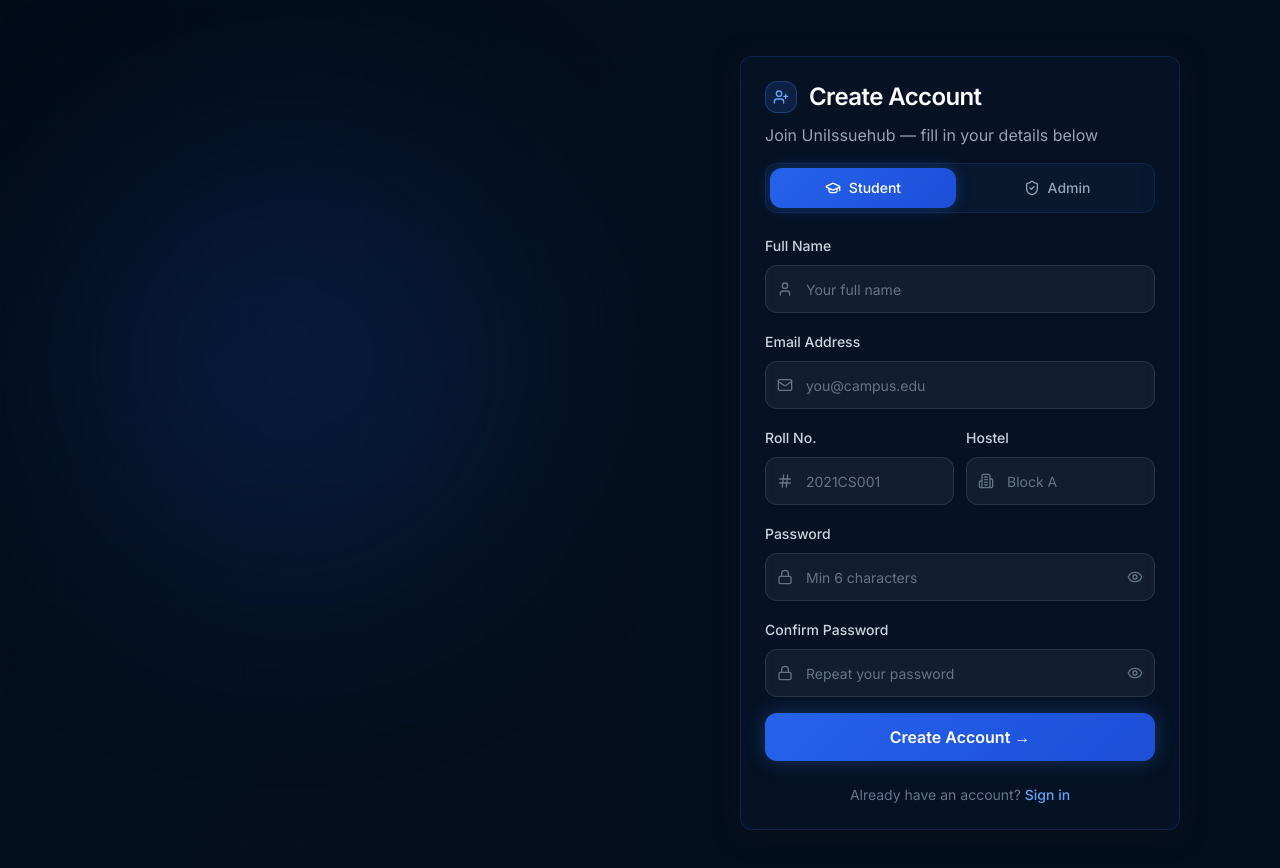
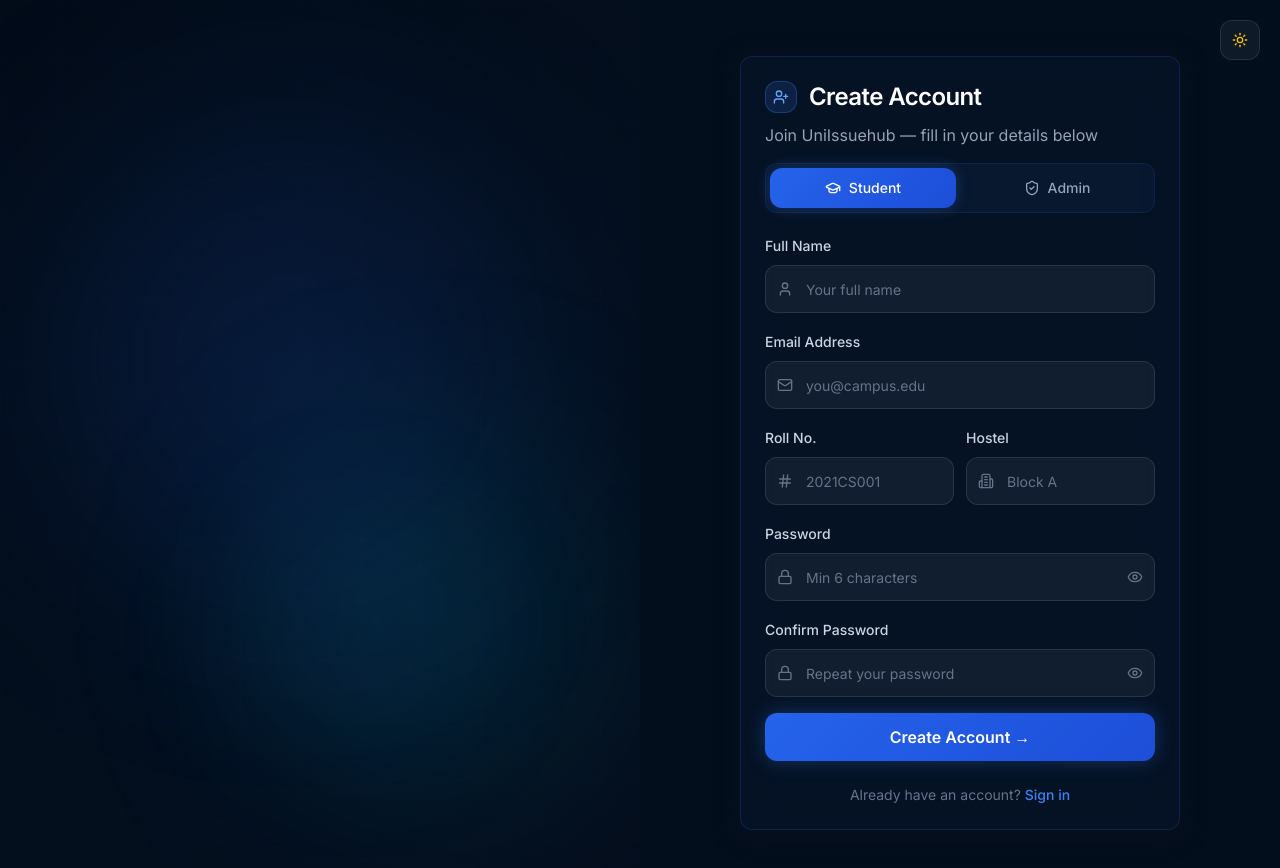
Before and after one commit to atul-upadhyay-7/complaint-system, a React (Vite) app in the folder frontend/: page /register in a window 1280 px wide. Shown: the top 868 px of the page. Built offline with nearby package versions, Linux system fonts and the light colour scheme; no server answers.

Commit message:
fix: add full dark/light theme support to Register page (useTheme hook + toggle button)

```diff
--- a/frontend/src/pages/Register.jsx
+++ b/frontend/src/pages/Register.jsx
@@ -1,8 +1,9 @@
 import { useState } from 'react';
 import { useNavigate, Link } from 'react-router-dom';
 import { useAuth } from '../context/AuthContext';
+import { useTheme } from '../context/ThemeContext';
 import toast from 'react-hot-toast';
-import { Eye, EyeOff, Loader2, GraduationCap, ShieldCheck, User, Mail, Lock, Hash, Building2, Sparkles, UserPlus } from 'lucide-react';
+import { Eye, EyeOff, Loader2, GraduationCap, ShieldCheck, User, Mail, Lock, Hash, Building2, UserPlus, Sun, Moon } from 'lucide-react';
 import { Button } from '@/components/ui/button';
 import { Input } from '@/components/ui/input';
 import { Label } from '@/components/ui/label';
@@ -14,7 +15,9 @@ export default function Register() {
     const [showConfirm, setShowConfirm] = useState(false);
     const [loading, setLoading] = useState(false);
     const { register } = useAuth();
+    const { theme, toggleTheme } = useTheme();
     const navigate = useNavigate();
+    const isLight = theme === 'light';
 
     const handleSubmit = async (e) => {
         e.preventDefault();
@@ -34,14 +37,18 @@ export default function Register() {
     const set = (k) => (e) => setForm({ ...form, [k]: e.target.value });
 
     return (
-        <div className="min-h-screen grid lg:grid-cols-2 bg-background relative overflow-hidden">
+        <div className="min-h-screen grid lg:grid-cols-2 bg-background relative overflow-hidden" data-theme={theme}>
             {/* Left Hero Panel */}
-            <div className="hidden lg:flex relative flex-col justify-between p-12 overflow-hidden" style={{ background: 'linear-gradient(135deg, #020b18 0%, #040f1e 60%, #050d1c 100%)' }}>
+            <div className="hidden lg:flex relative flex-col justify-between p-12 overflow-hidden"
+                style={{ background: isLight ? 'linear-gradient(135deg, #dbeafe 0%, #eff6ff 60%, #e0f2fe 100%)' : 'linear-gradient(135deg, #020b18 0%, #040f1e 60%, #050d1c 100%)' }}>
                 {/* Animated orbs */}
                 <div className="absolute inset-0 overflow-hidden pointer-events-none">
-                    <div className="absolute top-[15%] left-[10%] w-[450px] h-[450px] bg-blue-600/15 rounded-full blur-[110px] animate-float" />
-                    <div className="absolute bottom-[10%] right-[5%] w-[350px] h-[350px] bg-cyan-600/12 rounded-full blur-[100px] animate-float" style={{ animationDelay: '2s' }} />
-                    <div className="absolute top-[60%] left-[40%] w-[200px] h-[200px] bg-blue-500/8 rounded-full blur-[80px] animate-float" style={{ animationDelay: '1s' }} />
+                    <div className="absolute top-[15%] left-[10%] w-[450px] h-[450px] rounded-full blur-[110px] animate-float"
+                        style={{ background: isLight ? 'rgba(59,130,246,0.12)' : 'rgba(37,99,235,0.15)' }} />
+                    <div className="absolute bottom-[10%] right-[5%] w-[350px] h-[350px] rounded-full blur-[100px] animate-float"
+                        style={{ background: isLight ? 'rgba(6,182,212,0.08)' : 'rgba(6,182,212,0.12)', animationDelay: '2s' }} />
+                    <div className="absolute top-[60%] left-[40%] w-[200px] h-[200px] rounded-full blur-[80px] animate-float"
+                        style={{ background: isLight ? 'rgba(59,130,246,0.06)' : 'rgba(59,130,246,0.08)', animationDelay: '1s' }} />
                 </div>
                 {/* Grid pattern */}
                 <div className="absolute inset-0 opacity-5" style={{ backgroundImage: 'linear-gradient(rgba(59,130,246,0.4) 1px, transparent 1px), linear-gradient(90deg, rgba(59,130,246,0.4) 1px, transparent 1px)', backgroundSize: '60px 60px' }} />
@@ -51,39 +58,50 @@ export default function Register() {
                     <div className="w-12 h-12 rounded-2xl bg-blue-500/15 border border-blue-500/30 flex items-center justify-center" style={{ boxShadow: '0 0 20px rgba(59,130,246,0.3)' }}>
                         <GraduationCap className="w-6 h-6 text-blue-400" />
                     </div>
-                    <span className="text-2xl font-bold text-white">UniIssue<span className="text-blue-500">Hub</span></span>
+                    <span className={`text-2xl font-bold ${isLight ? 'text-slate-800' : 'text-white'}`}>UniIssue<span className="text-blue-500">Hub</span></span>
                 </div>
 
                 {/* Hero Text */}
                 <div className="relative z-10 animate-slide-up" style={{ animationDelay: '0.2s' }}>
-                    <h1 className="text-5xl font-bold tracking-tight mb-6 text-white leading-tight">
+                    <h1 className={`text-5xl font-bold tracking-tight mb-6 leading-tight ${isLight ? 'text-slate-800' : 'text-white'}`}>
                         Your campus,<br />
                         <span style={{ background: 'linear-gradient(135deg, #3b82f6, #06b6d4)', WebkitBackgroundClip: 'text', WebkitTextFillColor: 'transparent' }}>
                             resolved faster.
                         </span>
                     </h1>
-                    <p className="text-lg text-slate-400 max-w-md leading-relaxed">
+                    <p className={`text-lg max-w-md leading-relaxed ${isLight ? 'text-slate-600' : 'text-slate-400'}`}>
                         Create your account and start submitting complaints, tracking resolutions, and staying informed — all in one place.
                     </p>
                     {/* Feature Pills */}
                     <div className="mt-10 flex flex-wrap gap-3">
                         {['🎓 Student Portal', '🔔 Real-time Alerts', '📋 Track Issues', '🔒 Secure & Private'].map(f => (
-                            <span key={f} className="px-3 py-1.5 rounded-full text-xs font-medium bg-white/5 border border-white/10 text-slate-300">{f}</span>
+                            <span key={f} className={`px-3 py-1.5 rounded-full text-xs font-medium border ${isLight ? 'bg-blue-50 border-blue-200 text-slate-600' : 'bg-white/5 border-white/10 text-slate-300'}`}>{f}</span>
                         ))}
                     </div>
                 </div>
 
                 {/* Bottom quote */}
                 <div className="relative z-10 animate-fade-in" style={{ animationDelay: '0.4s' }}>
-                    <div className="p-4 rounded-2xl border border-blue-900/30" style={{ background: 'rgba(59,130,246,0.05)' }}>
-                        <p className="text-slate-400 text-sm italic">"UniIssuehub transformed how we handle complaints. Issues that took weeks now get resolved in days."</p>
-                        <p className="text-blue-400 text-xs font-medium mt-2">— Hostel Warden, Block C</p>
+                    <div className={`p-4 rounded-2xl border ${isLight ? 'border-blue-200 bg-blue-50/50' : 'border-blue-900/30'}`}
+                        style={{ background: isLight ? undefined : 'rgba(59,130,246,0.05)' }}>
+                        <p className={`text-sm italic ${isLight ? 'text-slate-600' : 'text-slate-400'}`}>"UniIssuehub transformed how we handle complaints. Issues that took weeks now get resolved in days."</p>
+                        <p className="text-blue-500 text-xs font-medium mt-2">— Hostel Warden, Block C</p>
                     </div>
                 </div>
             </div>
 
             {/* Right Sign Up Panel */}
-            <div className="flex items-center justify-center p-6 relative" style={{ background: '#030e1c' }}>
+            <div className="flex items-center justify-center p-6 relative" style={{ background: isLight ? '#f0f7ff' : '#030e1c' }}>
+
+                {/* Theme toggle - top right */}
+                <button
+                    onClick={toggleTheme}
+                    className={`absolute top-5 right-5 z-20 w-10 h-10 flex items-center justify-center rounded-xl border transition-all duration-300 hover:scale-105 ${isLight ? 'bg-white border-blue-200 hover:bg-blue-50 shadow-sm' : 'bg-white/5 border-white/10 hover:bg-white/10'}`}
+                    title={isLight ? 'Switch to Dark Mode' : 'Switch to Light Mode'}
+                >
+                    {isLight ? <Moon className="w-4 h-4 text-slate-700" /> : <Sun className="w-4 h-4 text-amber-400" />}
+                </button>
+
                 {/* Mobile orbs */}
                 <div className="absolute inset-0 overflow-hidden pointer-events-none lg:hidden">
                     <div className="absolute -top-40 -left-40 w-96 h-96 bg-blue-600/15 rounded-full blur-[100px] animate-float" />
@@ -96,23 +114,25 @@ export default function Register() {
                         <div className="inline-flex items-center justify-center w-14 h-14 rounded-2xl bg-blue-500/15 border border-blue-500/30 mb-4 animate-float" style={{ boxShadow: '0 0 20px rgba(59,130,246,0.3)' }}>
                             <GraduationCap className="w-7 h-7 text-blue-400" />
                         </div>
-                        <h1 className="text-3xl font-bold text-white mb-1">UniIssue<span className="text-blue-500">Hub</span></h1>
-                        <p className="text-slate-400 text-sm">Complaint Management Portal</p>
+                        <h1 className={`text-3xl font-bold mb-1 ${isLight ? 'text-slate-800' : 'text-white'}`}>UniIssue<span className="text-blue-500">Hub</span></h1>
+                        <p className={`text-sm ${isLight ? 'text-slate-500' : 'text-slate-400'}`}>Complaint Management Portal</p>
                     </div>
 
-                    <Card className="border-blue-900/40 animate-fade-in" style={{ background: 'rgba(8, 20, 40, 0.7)', backdropFilter: 'blur(20px)', animationDelay: '0.1s' }}>
+                    <Card className={`animate-fade-in ${isLight ? 'border-blue-200 shadow-lg' : 'border-blue-900/40'}`}
+                        style={{ background: isLight ? 'rgba(255,255,255,0.95)' : 'rgba(8, 20, 40, 0.7)', backdropFilter: 'blur(20px)', animationDelay: '0.1s' }}>
                         <CardHeader className="pb-4">
                             <div className="flex items-center gap-3 mb-1">
                                 <div className="w-8 h-8 rounded-xl bg-blue-500/15 border border-blue-500/30 flex items-center justify-center">
                                     <UserPlus className="w-4 h-4 text-blue-400" />
                                 </div>
-                                <CardTitle className="text-2xl font-semibold tracking-tight text-white">Create Account</CardTitle>
+                                <CardTitle className={`text-2xl font-semibold tracking-tight ${isLight ? 'text-slate-800' : 'text-white'}`}>Create Account</CardTitle>
                             </div>
-                            <CardDescription className="text-base text-slate-400">Join UniIssuehub — fill in your details below</CardDescription>
+                            <CardDescription className={`text-base ${isLight ? 'text-slate-500' : 'text-slate-400'}`}>Join UniIssuehub — fill in your details below</CardDescription>
                         </CardHeader>
                         <CardContent>
                             {/* Role selector */}
-                            <div className="grid grid-cols-2 gap-2 mb-5 p-1 rounded-xl border border-blue-900/30 animate-slide-up" style={{ background: 'rgba(59,130,246,0.05)', animationDelay: '0.15s' }}>
+                            <div className={`grid grid-cols-2 gap-2 mb-5 p-1 rounded-xl border animate-slide-up ${isLight ? 'border-blue-200 bg-blue-50/50' : 'border-blue-900/30'}`}
+                                style={{ background: isLight ? undefined : 'rgba(59,130,246,0.05)', animationDelay: '0.15s' }}>
                                 {[
                                     { role: 'student', icon: GraduationCap, label: 'Student' },
                                     { role: 'admin', icon: ShieldCheck, label: 'Admin' },
@@ -122,8 +142,10 @@ export default function Register() {
                                         type="button"
                                         onClick={() => setForm({ ...form, role })}
                                         className={`flex items-center justify-center gap-2 py-2.5 rounded-lg text-sm font-medium transition-all duration-200 ${form.role === role
-                                            ? 'text-white shadow-sm'
-                                            : 'text-slate-400 hover:text-blue-300 hover:bg-blue-500/10'
+                                                ? 'text-white shadow-sm'
+                                                : isLight
+                                                    ? 'text-slate-500 hover:text-blue-600 hover:bg-blue-100'
+                                                    : 'text-slate-400 hover:text-blue-300 hover:bg-blue-500/10'
                                             }`}
                                         style={form.role === role ? { background: 'linear-gradient(135deg, #2563eb, #1d4ed8)', boxShadow: '0 0 15px rgba(59,130,246,0.3)' } : {}}
                                     >
@@ -135,12 +157,12 @@ export default function Register() {
                             <form onSubmit={handleSubmit} className="space-y-4">
                                 {/* Full Name */}
                                 <div className="space-y-2 animate-slide-up" style={{ animationDelay: '0.2s' }}>
-                                    <Label className="text-slate-300">Full Name</Label>
+                                    <Label className={isLight ? 'text-slate-700' : 'text-slate-300'}>Full Name</Label>
                                     <div className="relative group">
                                         <User className="absolute left-3 top-1/2 -translate-y-1/2 h-4 w-4 text-slate-500 group-focus-within:text-blue-400 transition-colors" />
                                         <Input
                                             placeholder="Your full name"
-                                            className="pl-10 h-12 bg-white/5 border-white/10 text-white placeholder:text-slate-500 focus-visible:ring-blue-500/50 focus-visible:border-blue-500/50 transition-all"
+                                            className={`pl-10 h-12 transition-all focus-visible:ring-blue-500/50 focus-visible:border-blue-500/50 ${isLight ? 'bg-slate-50 border-slate-200 text-slate-800 placeholder:text-slate-400' : 'bg-white/5 border-white/10 text-white placeholder:text-slate-500'}`}
                                             value={form.name}
                                             onChange={set('name')}
                                             required
@@ -150,13 +172,13 @@ export default function Register() {
 
                                 {/* Email */}
                                 <div className="space-y-2 animate-slide-up" style={{ animationDelay: '0.25s' }}>
-                                    <Label className="text-slate-300">Email Address</Label>
+                                    <Label className={isLight ? 'text-slate-700' : 'text-slate-300'}>Email Address</Label>
                                     <div className="relative group">
                                         <Mail className="absolute left-3 top-1/2 -translate-y-1/2 h-4 w-4 text-slate-500 group-focus-within:text-blue-400 transition-colors" />
                                         <Input
                                             type="email"
                                             placeholder="you@campus.edu"
-                                            className="pl-10 h-12 bg-white/5 border-white/10 text-white placeholder:text-slate-500 focus-visible:ring-blue-500/50 focus-visible:border-blue-500/50 transition-all"
+                                            className={`pl-10 h-12 transition-all focus-visible:ring-blue-500/50 focus-visible:border-blue-500/50 ${isLight ? 'bg-slate-50 border-slate-200 text-slate-800 placeholder:text-slate-400' : 'bg-white/5 border-white/10 text-white placeholder:text-slate-500'}`}
                                             value={form.email}
                                             onChange={set('email')}
                                             required
@@ -168,24 +190,24 @@ export default function Register() {
                                 {form.role === 'student' && (
                                     <div className="grid grid-cols-2 gap-3 animate-slide-up" style={{ animationDelay: '0.3s' }}>
                                         <div className="space-y-2">
-                                            <Label className="text-slate-300">Roll No.</Label>
+                                            <Label className={isLight ? 'text-slate-700' : 'text-slate-300'}>Roll No.</Label>
                                             <div className="relative group">
                                                 <Hash className="absolute left-3 top-1/2 -translate-y-1/2 h-4 w-4 text-slate-500 group-focus-within:text-blue-400 transition-colors" />
                                                 <Input
                                                     placeholder="2021CS001"
-                                                    className="pl-10 h-12 bg-white/5 border-white/10 text-white placeholder:text-slate-500 focus-visible:ring-blue-500/50 focus-visible:border-blue-500/50 transition-all"
+                                                    className={`pl-10 h-12 transition-all focus-visible:ring-blue-500/50 focus-visible:border-blue-500/50 ${isLight ? 'bg-slate-50 border-slate-200 text-slate-800 placeholder:text-slate-400' : 'bg-white/5 border-white/10 text-white placeholder:text-slate-500'}`}
                                                     value={form.rollNumber}
                                                     onChange={set('rollNumber')}
                                                 />
                                             </div>
                                         </div>
                                         <div className="space-y-2">
-                                            <Label className="text-slate-300">Hostel</Label>
+                                            <Label className={isLight ? 'text-slate-700' : 'text-slate-300'}>Hostel</Label>
                                             <div className="relative group">
                                                 <Building2 className="absolute left-3 top-1/2 -translate-y-1/2 h-4 w-4 text-slate-500 group-focus-within:text-blue-400 transition-colors" />
                                                 <Input
                                                     placeholder="Block A"
-                                                    className="pl-10 h-12 bg-white/5 border-white/10 text-white placeholder:text-slate-500 focus-visible:ring-blue-500/50 focus-visible:border-blue-500/50 transition-all"
+                                                    className={`pl-10 h-12 transition-all focus-visible:ring-blue-500/50 focus-visible:border-blue-500/50 ${isLight ? 'bg-slate-50 border-slate-200 text-slate-800 placeholder:text-slate-400' : 'bg-white/5 border-white/10 text-white placeholder:text-slate-500'}`}
                                                     value={form.hostel}
                                                     onChange={set('hostel')}
                                                 />
@@ -196,20 +218,20 @@ export default function Register() {
 
                                 {/* Password */}
                                 <div className="space-y-2 animate-slide-up" style={{ animationDelay: '0.35s' }}>
-                                    <Label className="text-slate-300">Password</Label>
+                                    <Label className={isLight ? 'text-slate-700' : 'text-slate-300'}>Password</Label>
                                     <div className="relative group">
                                         <Lock className="absolute left-3 top-1/2 -translate-y-1/2 h-4 w-4 text-slate-500 group-focus-within:text-blue-400 transition-colors" />
                                         <Input
                                             type={showPass ? 'text' : 'password'}
                                             placeholder="Min 6 characters"
-                                            className="pl-10 pr-10 h-12 bg-white/5 border-white/10 text-white placeholder:text-slate-500 focus-visible:ring-blue-500/50 focus-visible:border-blue-500/50 transition-all"
+                                            className={`pl-10 pr-10 h-12 transition-all focus-visible:ring-blue-500/50 focus-visible:border-blue-500/50 ${isLight ? 'bg-slate-50 border-slate-200 text-slate-800 placeholder:text-slate-400' : 'bg-white/5 border-white/10 text-white placeholder:text-slate-500'}`}
                                             value={form.password}
                                             onChange={set('password')}
                                             required
                                             minLength={6}
                                         />
                                         <button type="button" onClick={() => setShowPass(!showPass)}
-                                            className="absolute right-3 top-1/2 -translate-y-1/2 text-slate-500 hover:text-white transition-colors">
+                                            className={`absolute right-3 top-1/2 -translate-y-1/2 transition-colors ${isLight ? 'text-slate-400 hover:text-slate-700' : 'text-slate-500 hover:text-white'}`}>
                                             {showPass ? <EyeOff className="h-4 w-4" /> : <Eye className="h-4 w-4" />}
                                         </button>
                                     </div>
@@ -217,19 +239,19 @@ export default function Register() {
 
                                 {/* Confirm Password */}
                                 <div className="space-y-2 animate-slide-up" style={{ animationDelay: '0.4s' }}>
-                                    <Label className="text-slate-300">Confirm Password</Label>
+                                    <Label className={isLight ? 'text-slate-700' : 'text-slate-300'}>Confirm Password</Label>
                                     <div className="relative group">
                                         <Lock className="absolute left-3 top-1/2 -translate-y-1/2 h-4 w-4 text-slate-500 group-focus-within:text-blue-400 transition-colors" />
                                         <Input
                                             type={showConfirm ? 'text' : 'password'}
                                             placeholder="Repeat your password"
-                                            className="pl-10 pr-10 h-12 bg-white/5 border-white/10 text-white placeholder:text-slate-500 focus-visible:ring-blue-500/50 focus-visible:border-blue-500/50 transition-all"
+                                            className={`pl-10 pr-10 h-12 transition-all focus-visible:ring-blue-500/50 focus-visible:border-blue-500/50 ${isLight ? 'bg-slate-50 border-slate-200 text-slate-800 placeholder:text-slate-400' : 'bg-white/5 border-white/10 text-white placeholder:text-slate-500'}`}
                                             value={form.confirm}
                                             onChange={set('confirm')}
                                             required
                                         />
                                         <button type="button" onClick={() => setShowConfirm(!showConfirm)}
-                                            className="absolute right-3 top-1/2 -translate-y-1/2 text-slate-500 hover:text-white transition-colors">
+                                            className={`absolute right-3 top-1/2 -translate-y-1/2 transition-colors ${isLight ? 'text-slate-400 hover:text-slate-700' : 'text-slate-500 hover:text-white'}`}>
                                             {showConfirm ? <EyeOff className="h-4 w-4" /> : <Eye className="h-4 w-4" />}
                                         </button>
                                     </div>
@@ -238,8 +260,8 @@ export default function Register() {
                                 {/* Password match indicator */}
                                 {form.password && form.confirm && (
                                     <div className={`flex items-center gap-2 text-xs px-3 py-2 rounded-lg border animate-fade-in ${form.password === form.confirm
-                                        ? 'text-emerald-400 bg-emerald-500/10 border-emerald-500/20'
-                                        : 'text-red-400 bg-red-500/10 border-red-500/20'
+                                            ? 'text-emerald-600 bg-emerald-50 border-emerald-200'
+                                            : 'text-red-500 bg-red-50 border-red-200'
                                         }`}>
                                         <span>{form.password === form.confirm ? '✓ Passwords match' : '✗ Passwords do not match'}</span>
                                     </div>
@@ -256,9 +278,9 @@ export default function Register() {
                                 </Button>
                             </form>
 
-                            <p className="text-center text-sm text-slate-500 mt-6 animate-slide-up" style={{ animationDelay: '0.5s' }}>
+                            <p className={`text-center text-sm mt-6 animate-slide-up ${isLight ? 'text-slate-500' : 'text-slate-500'}`} style={{ animationDelay: '0.5s' }}>
                                 Already have an account?{' '}
-                                <Link to="/login" className="text-blue-400 hover:text-blue-300 font-medium transition-colors hover:underline underline-offset-4">
+                                <Link to="/login" className="text-blue-500 hover:text-blue-400 font-medium transition-colors hover:underline underline-offset-4">
                                     Sign in
                                 </Link>
                             </p>
```
